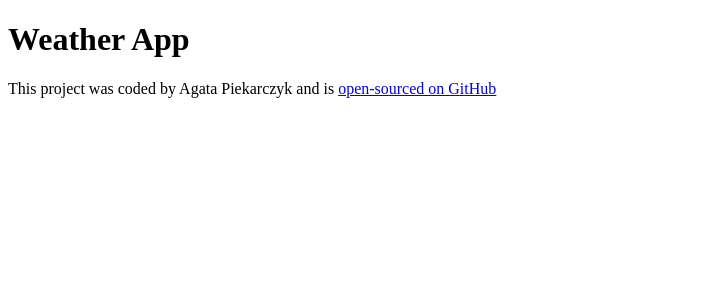
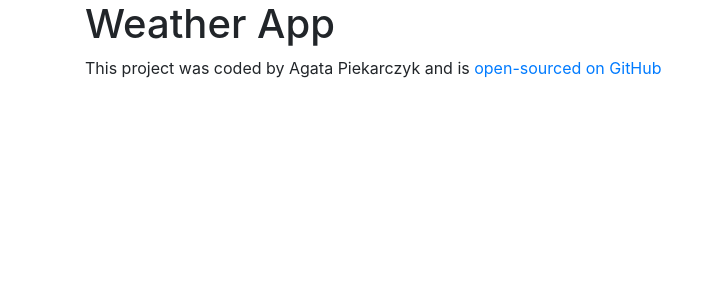
Before and after one commit to Agata349/react-weather-app-final, a React (Create React App) app: page / in a window 1280 px wide. Shown: the top 300 px of the page, without its empty margins (0-716 px from the left). Built offline with nearby package versions, Linux system fonts and the light colour scheme.

Commit message:
Bootstrap added

```diff
--- a/package.json
+++ b/package.json
@@ -6,6 +6,7 @@
     "@testing-library/jest-dom": "^5.11.6",
     "@testing-library/react": "^11.2.2",
     "@testing-library/user-event": "^12.2.2",
+    "bootstrap": "^4.5.3",
     "react": "^17.0.1",
     "react-dom": "^17.0.1",
     "react-scripts": "4.0.1",
--- a/src/App.js
+++ b/src/App.js
@@ -4,6 +4,7 @@ import './App.css';
 export default function App() {
   return (
     <div className="App">
+      <div className="container">
       <h1>Weather App</h1>
         <footer>
           This project was coded by Agata Piekarczyk and is {""}
@@ -12,5 +13,6 @@ export default function App() {
         </a>
         </footer>
       </div>
+    </div>
   );
 }
--- a/src/index.js
+++ b/src/index.js
@@ -1,6 +1,7 @@
 import React from 'react';
 import ReactDOM from 'react-dom';
 import './index.css';
+import 'bootstrap/dist/css/bootstrap.css';
 import App from './App';
 
 ReactDOM.render(
```
Also changed, not shown: 2 other files (tests, documents, lock files or other folders). Lines whose indentation alone changed are shown as unchanged.
